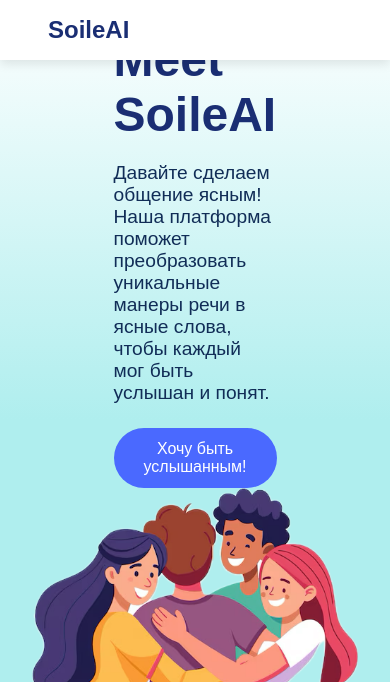
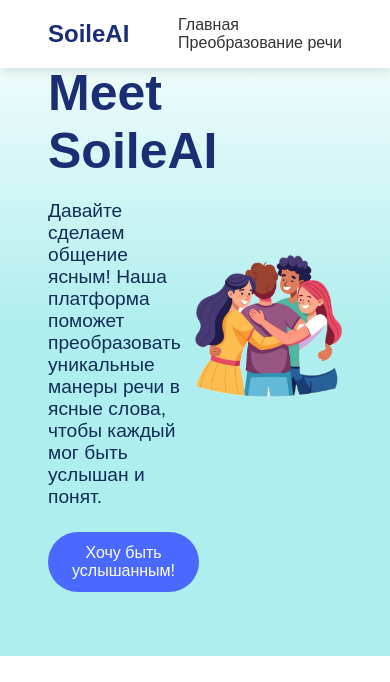
Before and after one commit to zhasik16/SoileAI, a plain HTML site: page index.html in a window 390 px wide. Shown: the top 682 px of the page. Drawn offline with Linux system fonts and the light colour scheme.

Commit message:
Update style.css

```diff
--- a/style.css
+++ b/style.css
@@ -498,18 +498,15 @@ footer {
 }
 
 @media (max-width: 768px) {
-    .hero {
-        flex-direction: column;
-        padding: 2em;
-    }
     .hero-content h1 strong {
-        font-size: 2em;
+        font-size: 50px;
     }
     .cta-button {
         padding: 0.75em 1.5em;
     }
     .nav-links {
-        display: none;
+        display: block;
+        float: right;
     }
     .instruction-section {
         flex-direction: column;
@@ -534,6 +531,6 @@ footer {
         width: 90%;
     }
     .social-icons {
-        flex-direction: column;
+        flex-direction: row;
     }
 }
```
